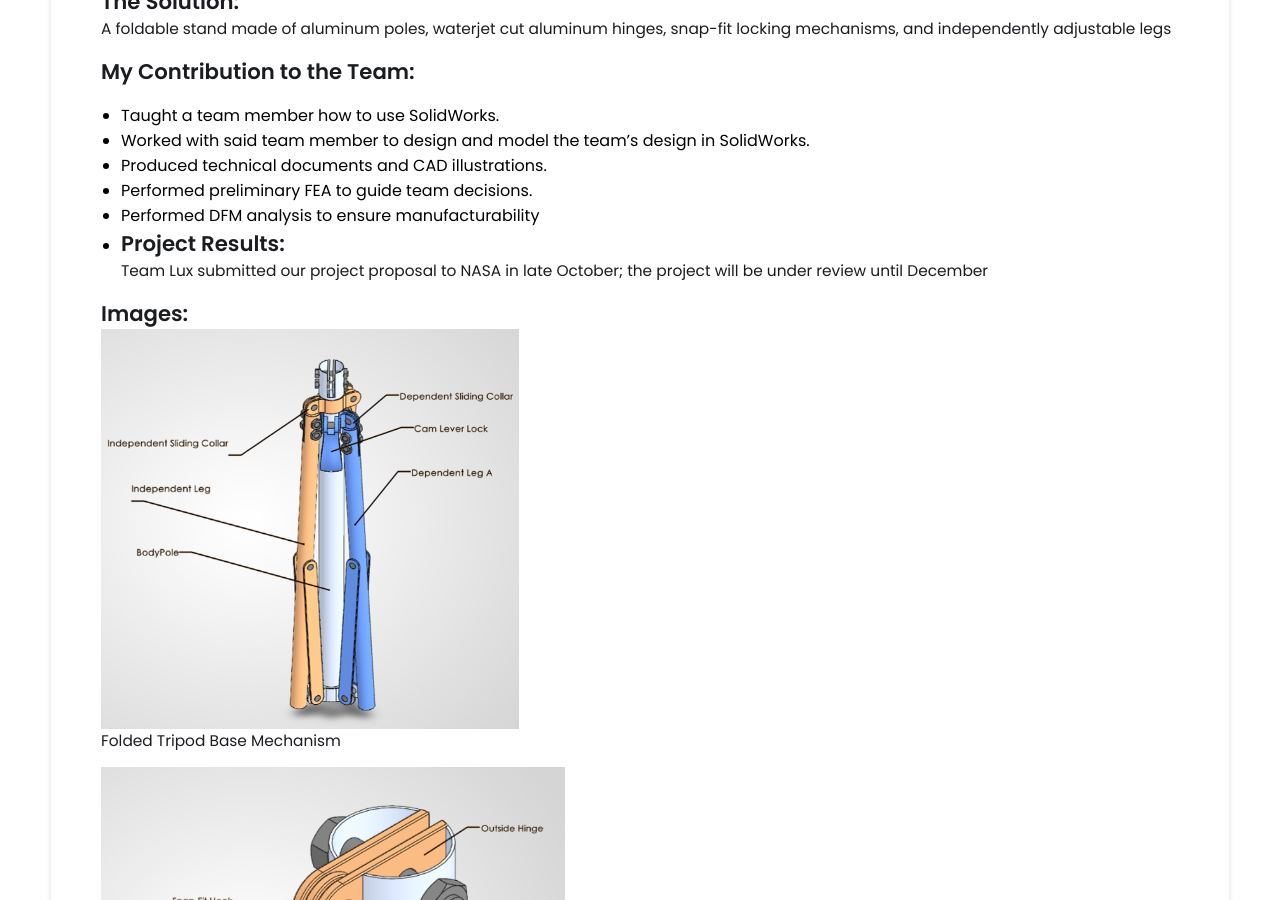
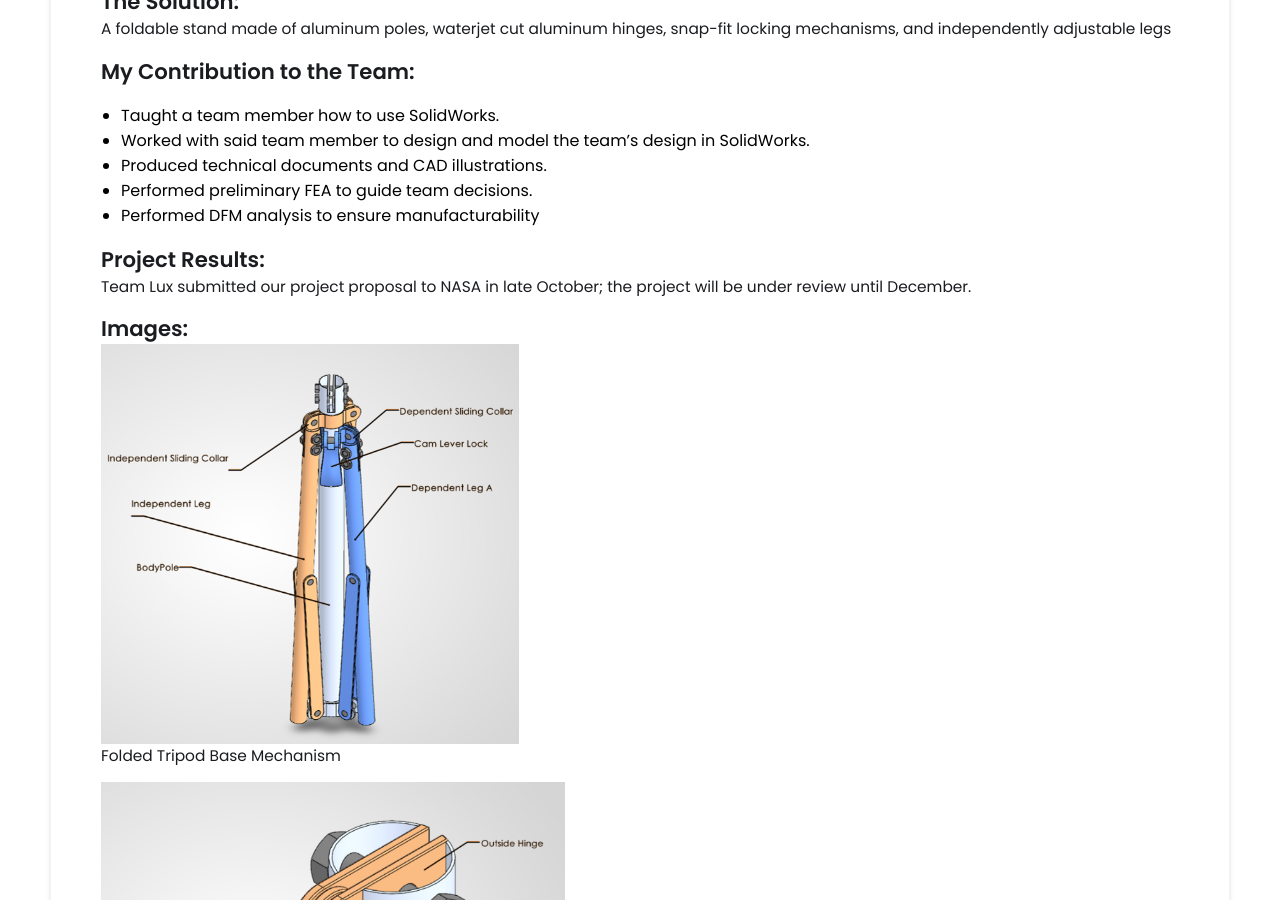
Before and after one commit to Luke-Monson/Luke-Monson.github.io, a Jekyll site: the page built from _projects/NASA Micro-g/index.md, in a window 1280 px wide and 900 px high, scrolled down 1177 px. Built offline with Jekyll 4.4.1, drawn with Linux system fonts in a browser that asks for light colours.

```diff
--- a/_projects/NASA Micro-g/index.md
+++ b/_projects/NASA Micro-g/index.md
@@ -37,9 +37,10 @@ independently adjustable legs
 - Produced technical documents and CAD illustrations.
 - Performed preliminary FEA to guide team decisions.
 - Performed DFM analysis to ensure manufacturability
--
+
+
 ## Project Results:
-Team Lux submitted our project proposal to NASA in late October; the project will be under review until December
+Team Lux submitted our project proposal to NASA in late October; the project will be under review until December.
 
 ## Images:
 {% include image-gallery.html images="Micro-g Folded Base.png" height="400" %}
```
